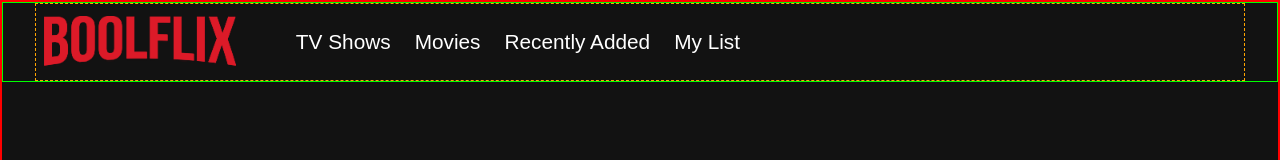
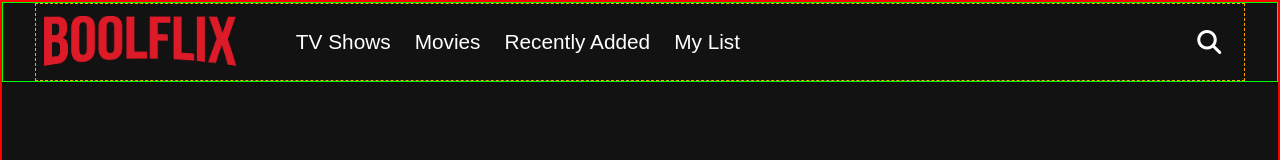
Before and after one commit to federico-casu/vite-boolflix, a Vue app: page / in a window 1280 px wide. Shown: the top 160 px of the page. Built offline with nearby package versions, Linux system fonts and the light colour scheme.

Commit message:
feat: added search bar and icon

```diff
--- a/index.html
+++ b/index.html
@@ -5,6 +5,8 @@
     <link rel="icon" type="image/svg+xml" href="./src/assets/img/favicon.ico" />
     <meta name="viewport" content="width=device-width, initial-scale=1.0" />
     <title>Boolflix</title>
+
+    <link rel='stylesheet' href='https://cdnjs.cloudflare.com/ajax/libs/font-awesome/6.5.1/css/all.min.css' integrity='sha512-DTOQO9RWCH3ppGqcWaEA1BIZOC6xxalwEsw9c2QQeAIftl+Vegovlnee1c9QX4TctnWMn13TZye+giMm8e2LwA==' crossorigin='anonymous'/>
   </head>
   <body>
     <div id="app"></div>
--- a/src/components/AppHeader.vue
+++ b/src/components/AppHeader.vue
@@ -1,15 +1,22 @@
 
 <script>
     // Js componente
+
+    import { store } from '../store';
+
     export default {
         name: 'AppHeader',
         data() {
             return {
-                menu: [ 'TV Shows', 'Movies', 'Recently Added', 'My List' ]
+                store,
+                menu: [ 'TV Shows', 'Movies', 'Recently Added', 'My List' ],
+                searchBarDisplay: false
             }
         },
         methods: {
-
+            changeDisplay() {
+                this.searchBarDisplay ? this.searchBarDisplay = false : this.searchBarDisplay = true
+            }
         }
     }
 </script>
@@ -19,15 +26,25 @@
     <!-- html componente -->
     <header>
         <div class="container">
+            <div id="logo-and-menu">
+                <!-- Logo -->
                 <figure>
                     <img src="../assets/img/logo.png" alt="Boolflix">
                 </figure>
 
+                <!-- Menu -->
                 <nav>
                     <ul>
                         <li v-for="(item, index) in menu" >{{ item }}</li>
                     </ul>
                 </nav>
+            </div>
+
+            <!-- Search bar -->
+            <div id="search">
+                <input v-show="searchBarDisplay" v-model="store.searchText" type="text" placeholder="Search..">
+                <i @click="changeDisplay" class="fa-solid fa-magnifying-glass"></i>
+            </div>
         </div>
     </header>
 
@@ -48,6 +65,11 @@
         div.container {
             border: 1px dashed orange;
             height: 100%;
+
+            @include d-flex-align-center;
+            justify-content: space-between;
+
+            #logo-and-menu {
 
                 @include d-flex-align-center;
 
@@ -74,6 +96,43 @@
                 }
             }
 
+
+            #search {
+                height: 100%;
+                width: 30%;
+
+                @include d-flex-align-center;
+                justify-content: flex-end;
+                gap: 1rem;
+
+                input {
+                    height: 50%;
+                    width: 100%;
+                    border: 0;
+                    background-color: transparent;
+                    border-bottom: 1px solid white;
+                    border-radius: 10px;
+                    padding: 10px;
+                    color: white;
+                }
+
+                i {
+                    height: 50%;
+                    aspect-ratio: 1;
+
+                    @include d-flex-align-center;
+                    justify-content: center;
+                    font-size: 1.5rem;
+                    // color: white;
+                }
+
+                margin-right: 1rem;
+            }
+
+
+
+        }
+
     }
 
 </style>
--- a/src/store.js
+++ b/src/store.js
@@ -2,5 +2,6 @@
 import { reactive } from "vue";
 
 export const store = reactive({
-    apiKey: 'api_key=444cf24f305e693301ecd3a903019cce'
+    apiKey: 'api_key=444cf24f305e693301ecd3a903019cce',
+    searchText: ''
 })
```
Lines whose indentation alone changed are shown as unchanged.
